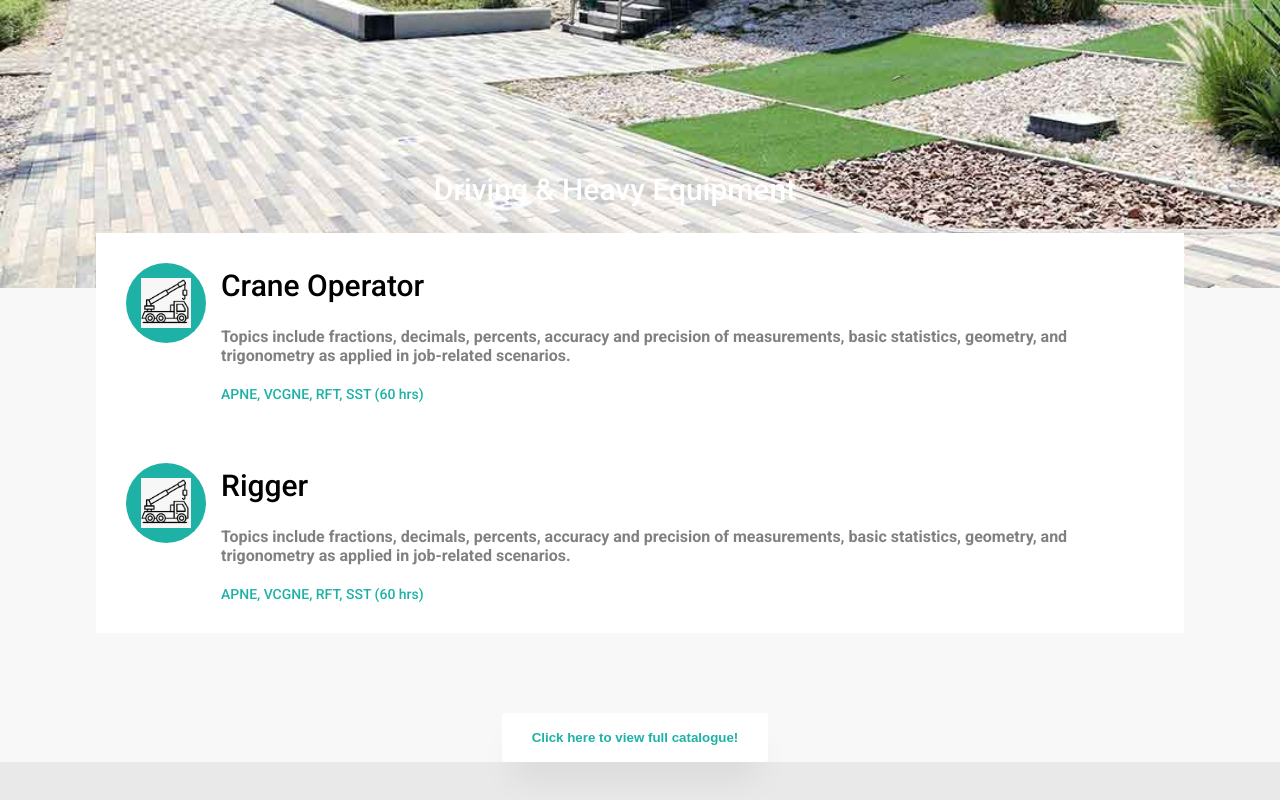
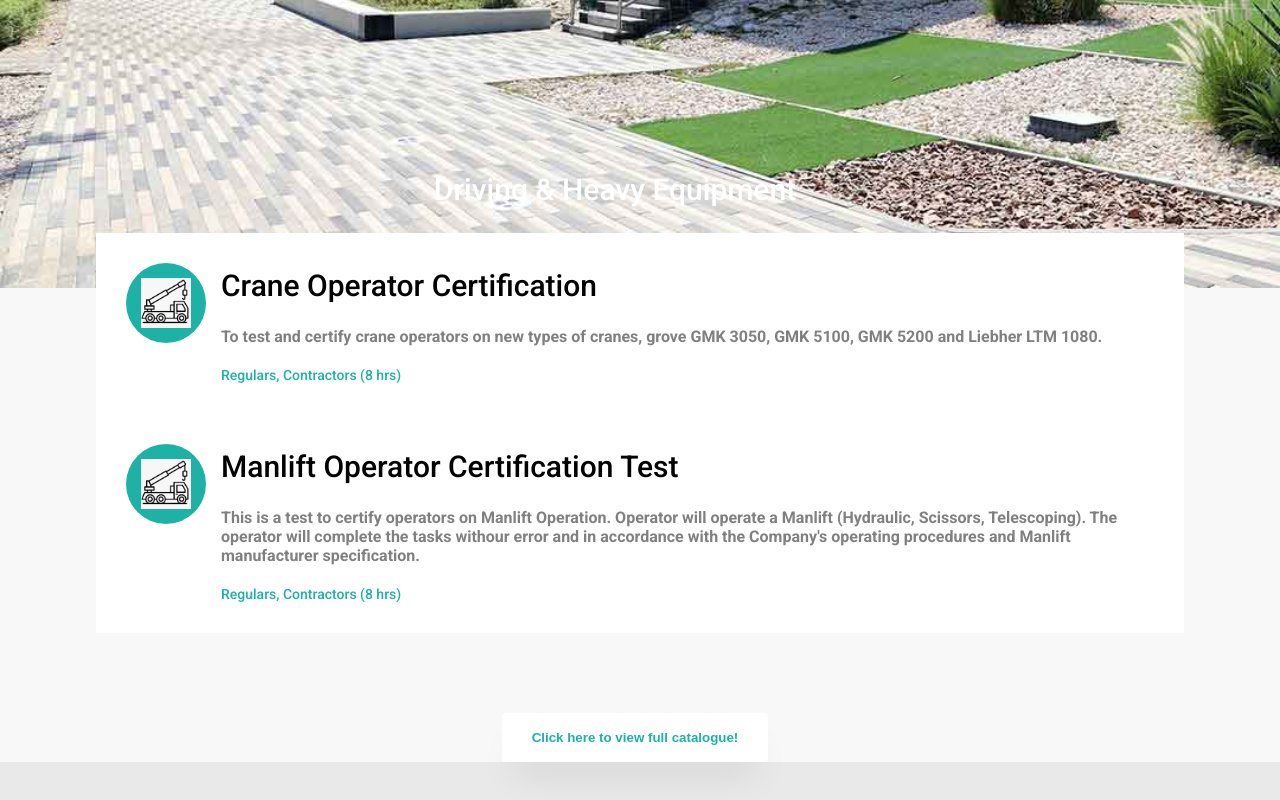
Before and after one commit to aristotleinigo9/my-app, a React (Create React App) app: page /driving in a window 1280 px wide. Shown: the part 512-1312 px from the top of the page. Built offline with nearby package versions, Linux system fonts and the light colour scheme.

Commit message:
Update dummydata3.js

```diff
--- a/src/dummydata3.js
+++ b/src/dummydata3.js
@@ -3,11 +3,11 @@ export const coursesCard = [
   {
     id: 1,
     cover: "../images/courses/c8.png",
-    coursesName: "Crane Operator",
+    coursesName: "Crane Operator Certification",
     courseInfo: [
       {
-        description: "Topics include fractions, decimals, percents, accuracy and precision of measurements, basic statistics, geometry, and trigonometry as applied in job-related scenarios.",
-        learners: "APNE, VCGNE, RFT, SST (60 hrs)",
+        description: "To test and certify crane operators on new types of cranes, grove GMK 3050, GMK 5100, GMK 5200 and Liebher LTM 1080.",
+        learners: "Regulars, Contractors (8 hrs)",
       },
     ],
 
@@ -16,11 +16,11 @@ export const coursesCard = [
   {
     id: 2,
     cover: "../images/courses/c8.png",
-    coursesName: "Rigger",
+    coursesName: "Manlift Operator Certification Test",
     courseInfo: [
       {
-        description: "Topics include fractions, decimals, percents, accuracy and precision of measurements, basic statistics, geometry, and trigonometry as applied in job-related scenarios.",
-        learners: "APNE, VCGNE, RFT, SST (60 hrs)",
+        description: "This is a test to certify operators on Manlift Operation. Operator will operate a Manlift (Hydraulic, Scissors, Telescoping). The operator will complete the tasks withour error and in accordance with the Company's operating procedures and Manlift manufacturer specification.",
+        learners: "Regulars, Contractors (8 hrs)",
       },
     ],
 
```
